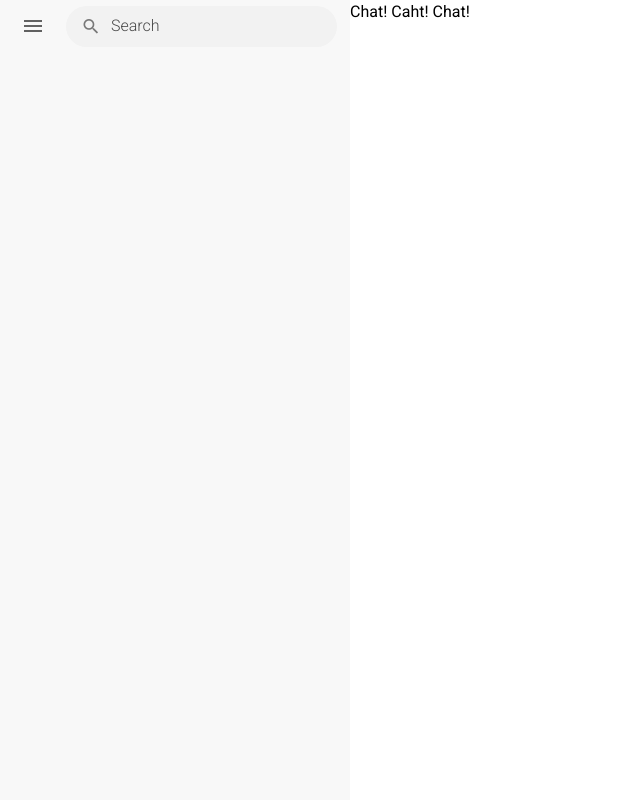
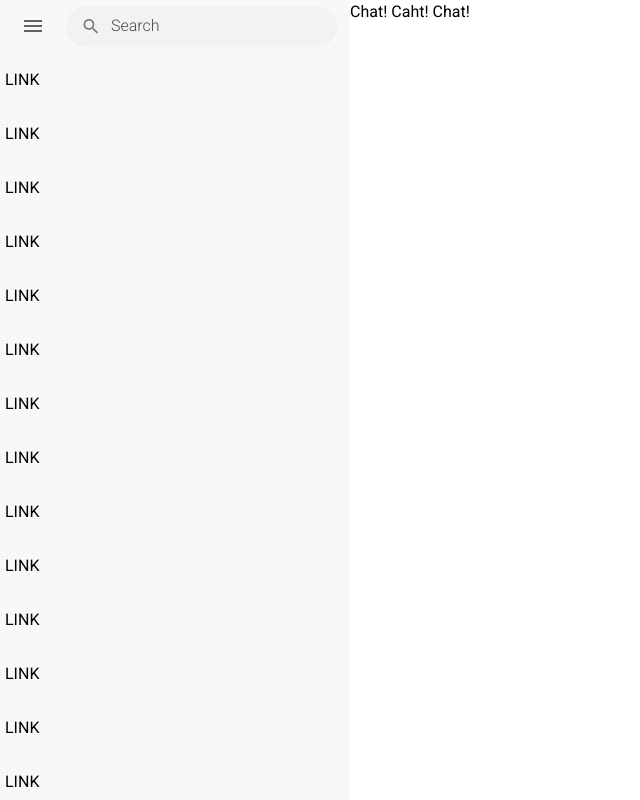
Before and after one commit to TwilightHunt/fullstack-messenger, a Vue app: page / in a window 1280 px wide. Shown: the whole page, without its empty margins (0-640 px from the left). Built offline with nearby package versions, Linux system fonts and the light colour scheme; no server answers.

Commit message:
build: scrollbar

```diff
--- a/src/assets/base.css
+++ b/src/assets/base.css
@@ -29,10 +29,10 @@ a {
   text-decoration: none;
 }
 body {
-  min-height: 100vh;
   color: var(--color-text);
   background: var(--color-background);
   text-rendering: optimizeLegibility;
   -webkit-font-smoothing: antialiased;
   -moz-osx-font-smoothing: grayscale;
+  overflow: hidden;
 }
--- a/src/assets/main.css
+++ b/src/assets/main.css
@@ -6,3 +6,6 @@
   font-weight: normal;
   font-family: Roboto;
 }
+body::-webkit-scrollbar {
+  width: 0;
+}
--- /dev/null
+++ b/src/assets/mixins/scrollbar.scss
@@ -0,0 +1,22 @@
+@mixin scrollbar($color, $width: 0.45rem){
+    &::-webkit-scrollbar {
+        width: $width;
+      }
+      &::-webkit-scrollbar-track {
+        background-color: transparent;
+        margin-block: -0.5em;
+      }
+      &::-webkit-scrollbar-thumb {
+        background-color: transparent;
+        border-radius: 100vw;
+        &:hover {
+          background-color: rgba($color, 0.1);
+        }
+      }
+    @supports (scrollbar-color: $color) {
+        *{
+            scrollbar-color: rgba($color, 0.2) #fff;
+            scrollbar-width: auto;
+        }
+    }
+}
--- a/src/components/broswer/browser.vue
+++ b/src/components/broswer/browser.vue
@@ -20,17 +20,36 @@
         <v-icon class="browser__header__input-icon"> mdi-magnify </v-icon>
       </div>
     </header>
+    <div class="browser__chats">
+      <chatLink v-for="link in 40" />
+    </div>
   </div>
 </template>
 
-<script setup></script>
+<script setup>
+import chatLink from "./chat-link.vue";
+</script>
 
 <style lang="scss" scoped>
+@import "../../assets/mixins/scrollbar.scss";
+
 .browser {
   background-color: var(--color-background-soft);
   max-width: 33vw;
   min-width: 20vw;
-  height: 100vh;
+  display: flex;
+  flex-direction: column;
+  max-height: 100vh;
+}
+.browser__chats {
+  @include scrollbar(#000);
+  overflow-y: scroll;
+  flex: 0 1 100%;
+}
+[data-theme="dark"] {
+  .browser__chats {
+    @include scrollbar(#fff);
+  }
 }
 .browser__header__burger-icon {
   color: var(--color-heading);
@@ -39,6 +58,7 @@
 .browser__header {
   padding: 6px 13px;
   display: flex;
+  position: sticky;
 }
 .browser__header__search {
   position: relative;
--- /dev/null
+++ b/src/components/broswer/chat-link.vue
@@ -0,0 +1,11 @@
+<template>
+  <div class="chat-link">LINK</div>
+</template>
+
+<script setup></script>
+
+<style lang="scss" scoped>
+.chat-link {
+  padding: 15px 5px;
+}
+</style>
--- a/src/views/Main.vue
+++ b/src/views/Main.vue
@@ -17,5 +17,6 @@ import chat from "../components/chat/chat.vue";
 <style lang="scss">
 .main-page {
   display: flex;
+  overflow: hidden;
 }
 </style>
```
Also changed, not shown: src/components/broswer/chat-ilink.vue (deleted).
